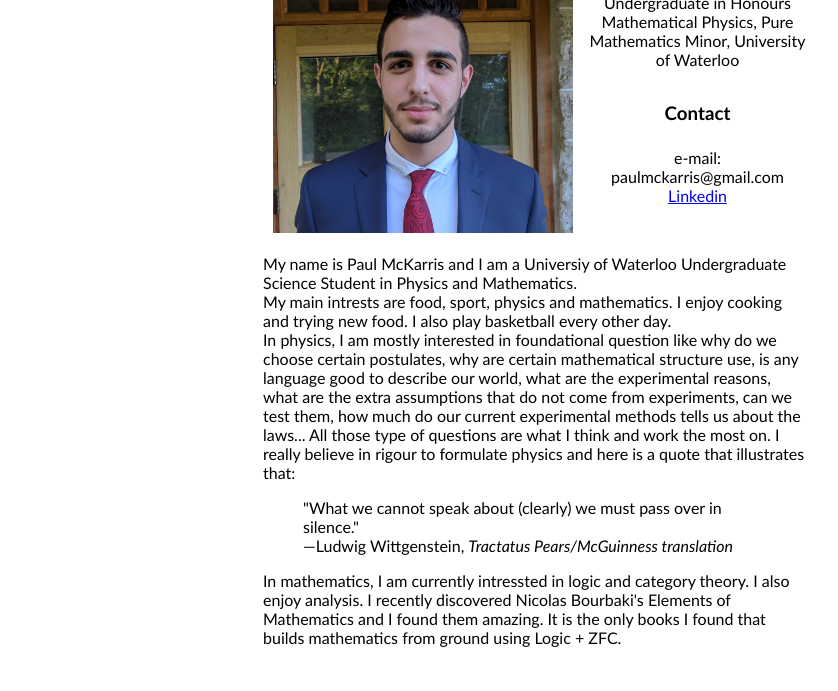
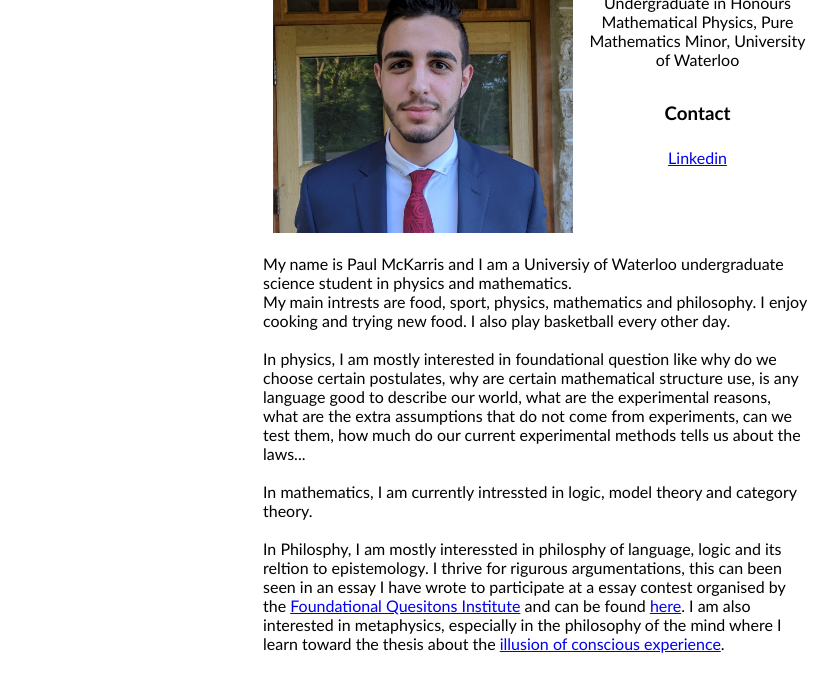
Before and after one commit to paulmckarris/paulmckarris.github.io, a plain HTML site: page index.html in a window 1280 px wide. Shown: the part 195-886 px from the top of the page, without its empty margins (209-1047 px from the left). Drawn offline with Linux system fonts and the light colour scheme.

Commit message:
Add files via upload

```diff
--- a/index.html
+++ b/index.html
@@ -28,21 +28,21 @@
 				<h3>Paul McKarris</h3>
 				Undergraduate in Honours Mathematical Physics, Pure Mathematics Minor, University of Waterloo<br>
 				<h3>Contact</h3>
-				e-mail: paulmckarris@gmail.com <br>
+				<!--e-mail: paulmckarris@gmail.com <br> -->
 				<a href="https://www.linkedin.com/in/paul-mckarris-004236139" target="_blank">Linkedin</a>
 			</center>
 		</div>
 		<div id="me">
 			<p>
-			My name is Paul McKarris and I am a Universiy of Waterloo Undergraduate Science Student in Physics and Mathematics.<br>
-			My main intrests are food, sport, physics and mathematics. I enjoy cooking and trying new food. I also play basketball every other day.<br>
-			In physics, I am mostly interested in foundational question like why do we choose certain postulates, why are certain mathematical structure use, is any language good to describe our world, what are the experimental reasons, what are the extra assumptions that do not come from experiments, can we test them, how much do our current experimental methods tells us about the laws... All those type of questions are what I think and work the most on. I really believe in rigour to formulate physics and here is a quote that illustrates that:
+			My name is Paul McKarris and I am a Universiy of Waterloo undergraduate science student in physics and mathematics.<br>
+			My main intrests are food, sport, physics, mathematics and philosophy. I enjoy cooking and trying new food. I also play basketball every other day.<br><br>
 
-			<blockquote>"What we cannot speak about (clearly) we must pass over in silence."
-				<footer>—Ludwig Wittgenstein, <cite>Tractatus Pears/McGuinness translation</cite></footer>
-			</blockquote>
+			In physics, I am mostly interested in foundational question like why do we choose certain postulates, why are certain mathematical structure use, is any language good to describe our world, what are the experimental reasons, what are the extra assumptions that do not come from experiments, can we test them, how much do our current experimental methods tells us about the laws...<br><br>
 
-			In mathematics, I am currently intressted in logic and category theory. I also enjoy analysis. I recently discovered Nicolas Bourbaki's Elements of Mathematics and I found them amazing. It is the only books I found that builds mathematics from ground using Logic + ZFC.
+
+			In mathematics, I am currently intressted in logic, model theory and category theory.<br><br>
+
+			In Philosphy, I am mostly interessted in philosphy of language, logic and its reltion to epistemology. I thrive for rigurous argumentations, this can been seen in an essay I have wrote to participate at a essay contest organised by the <a href="https://fqxi.org/" target="_blank">Foundational Quesitons Institute</a> and can be found <a href="https://fqxi.org/community/forum/topic/3512" target="_blank">here</a>. I am also interested in metaphysics, especially in the philosophy of the mind where I learn toward the thesis about the <a href= "https://philpapers.org/archive/KAMTIO-4.pdf" target= "_blank"> illusion of conscious experience</a>.
 		</p>
 		</div>
 	</div>
```
Also changed, not shown: achievments.html (+3 -3 lines).
